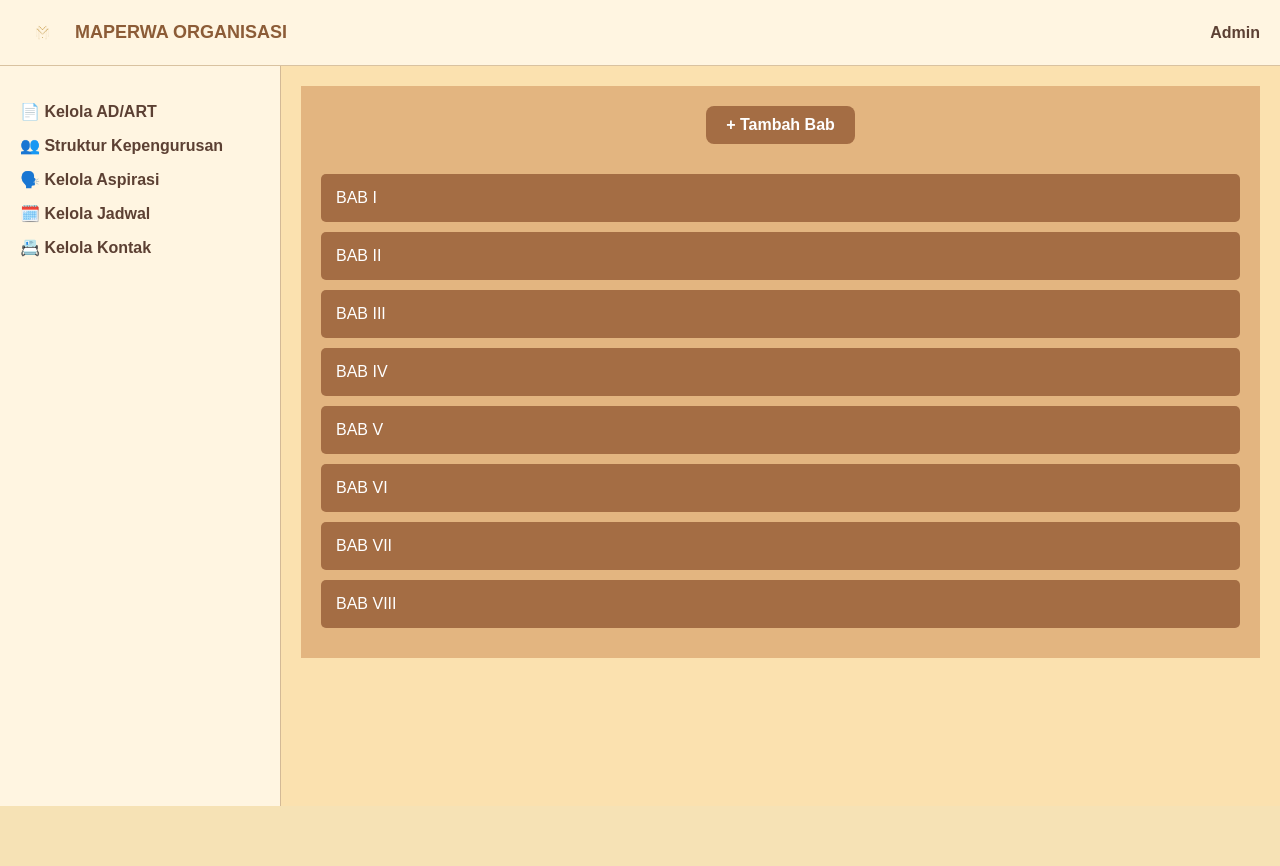
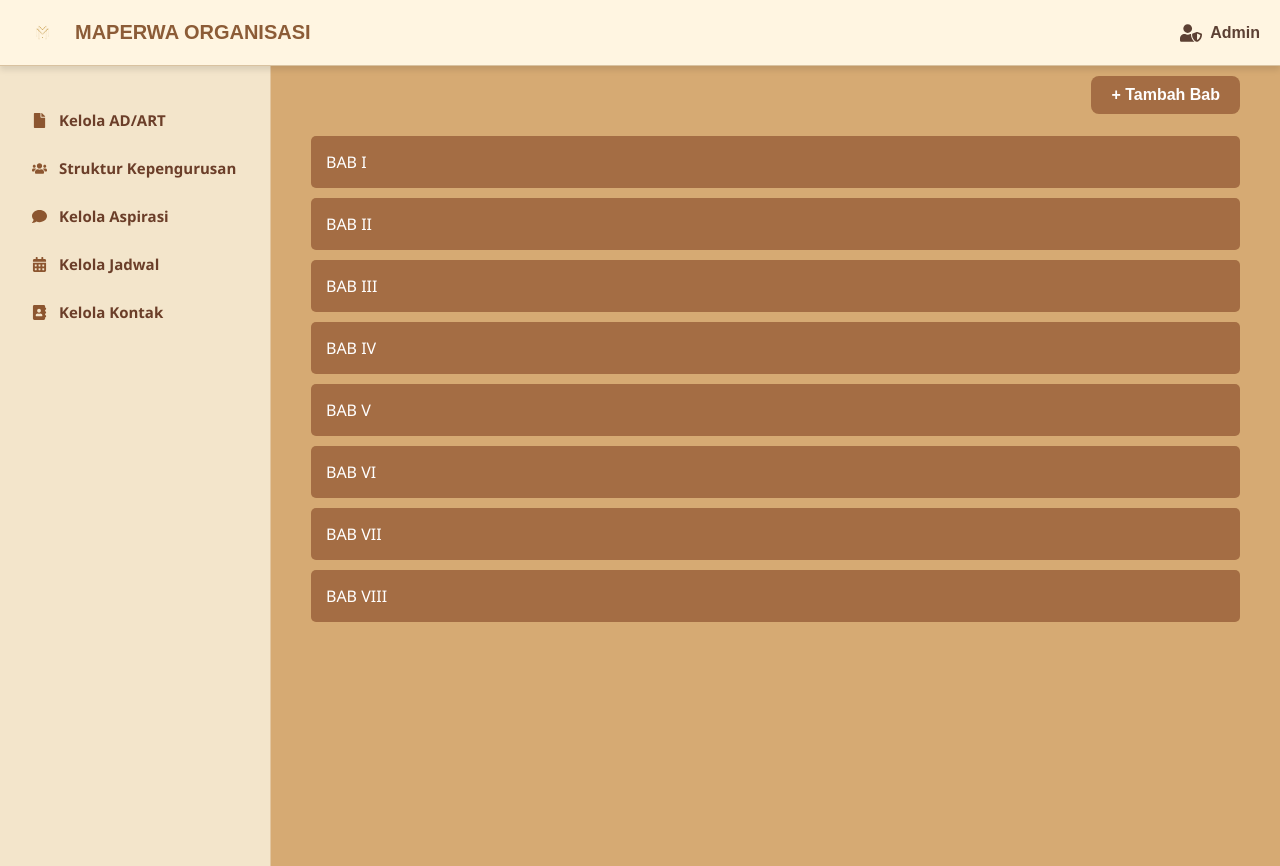
Before and after one commit to Melsss08/PROJECT-MAPERWA, a React (Create React App) app: page / in a window 1280 px wide. Before the commit the page ends 806 px from the top, so only its background shows below. Built offline with nearby package versions, Linux system fonts and the light colour scheme.

Commit message:
perbaiki tampilan

```diff
--- a/package.json
+++ b/package.json
@@ -14,6 +14,7 @@
     "mysql2": "^3.14.1",
     "react": "^19.1.0",
     "react-dom": "^19.1.0",
+    "react-icons": "^5.5.0",
     "react-router-dom": "^7.5.3",
     "react-scripts": "5.0.1",
     "sequelize": "^6.37.7",
--- a/src/components/headerAdmin.js
+++ b/src/components/headerAdmin.js
@@ -1,15 +1,17 @@
 import React from 'react';
 import '../css/headerAdmin.css'; // Jangan lupa buat file CSS-nya
+import { FaUserShield } from 'react-icons/fa'; // Menggunakan React Icons untuk ikon admin
 
 const HeaderAdmin = () => {
   return (
     <header className="admin-header">
-        <div className='container'>
+      <div className="container">
         <div className="left-section">
           <img src="/logo.png" alt="Logo Maperwa" className="logo" />
           <span className="org-name">MAPERWA ORGANISASI</span>
         </div>
         <div className="right-section">
+          <FaUserShield className="admin-icon" /> {/* Menambahkan ikon admin */}
           <span className="admin-label">Admin</span>
         </div>
       </div>
--- a/src/components/sidebarAdmin.js
+++ b/src/components/sidebarAdmin.js
@@ -1,21 +1,18 @@
 import React from 'react';
 import { Link } from 'react-router-dom';
-import '../css/sidebarAdmin.css'; // pastikan file ini ada
+import { FaFile, FaUsers, FaComment, FaCalendarAlt, FaAddressBook } from 'react-icons/fa'; // Import ikon yang digunakan
+import '../css/sidebarAdmin.css';
 
 const SidebarAdmin = ({ children }) => {
   return (
     <div className="admin-layout">
       <aside className="sidebar">
-        {/* <div className="logo">
-          <img src="/logo.png" alt="Logo" />
-          <h3>MAPERWA ORGANISASI</h3>
-        </div> */}
         <ul>
-          <li><Link to="/">📄 Kelola AD/ART</Link></li>
-          <li><Link to="/struktur">👥 Struktur Kepengurusan</Link></li>
-          <li><Link to="/aspirasi">🗣️ Kelola Aspirasi</Link></li>
-          <li><Link to="/jadwal">🗓️ Kelola Jadwal</Link></li>
-          <li><Link to="/kontak">📇 Kelola Kontak</Link></li>
+          <li><Link to="/"><FaFile className="sidebar-icon" /> Kelola AD/ART</Link></li>
+          <li><Link to="/struktur"><FaUsers className="sidebar-icon" /> Struktur Kepengurusan</Link></li>
+          <li><Link to="/aspirasi"><FaComment className="sidebar-icon" /> Kelola Aspirasi</Link></li>
+          <li><Link to="/jadwal"><FaCalendarAlt className="sidebar-icon" /> Kelola Jadwal</Link></li>
+          <li><Link to="/kontak"><FaAddressBook className="sidebar-icon" /> Kelola Kontak</Link></li>
         </ul>
       </aside>
       <main className="content">
--- a/src/css/adart.css
+++ b/src/css/adart.css
@@ -1,7 +1,4 @@
-.adart-page {
-    background-color: #e3b580;
-    padding: 20px;
-}
+
 
 .adart-header {
     display: block;
@@ -19,7 +16,10 @@
     cursor: pointer;
     width: fit-content;
     text-align: center;
+    float: right;
+    margin-top: -60px;/* Ini akan mengapungkan tombol ke kanan */
 }
+
 
 .bab-list {
     margin-top: 30px;
--- a/src/css/headerAdmin.css
+++ b/src/css/headerAdmin.css
@@ -5,6 +5,7 @@
   position: sticky;
   top: 0;
   z-index: 10;
+  box-shadow: 0 4px 6px rgba(0, 0, 0, 0.1); /* Menambahkan shadow agar header lebih menonjol */
 }
 
 .admin-header .container {
@@ -28,13 +29,27 @@
 }
 
 .org-name {
-    font-size: 18px;
+  font-size: 20px; /* Menyesuaikan ukuran font agar lebih jelas */
   font-weight: bold;
   color: #8c5c37;
 }
 
 .right-section {
+  display: flex;
+  align-items: center;
+  gap: 8px; /* Memberikan jarak antara ikon dan teks */
   font-size: 16px;
   font-weight: 600;
   color: #5c4033;
 }
+
+.admin-icon {
+  font-size: 22px; /* Ukuran ikon */
+  color: #5c4033;
+}
+
+.admin-label {
+  font-size: 16px;
+  font-weight: 600;
+  color: #5c4033;
+}
--- a/src/css/sidebarAdmin.css
+++ b/src/css/sidebarAdmin.css
@@ -1,49 +1,73 @@
-/* sidebar.css */
-
 .admin-layout {
   display: flex;
-    height: calc(100vh - 60px); /* kurangi tinggi header jika ada */
+  height: 100vh;
+  font-family: 'Segoe UI', sans-serif;
 }
 
 .sidebar {
-    width: 240px;
-    background-color: #fff5e1;
-    padding: 20px;
-    border-right: 1px solid #d3b996;
+  width: 270px;
+  background-color: #f3e5cb;
+  border-right: 1px solid #e2c6a0;
+  display: flex;
+  flex-direction: column;
+  padding-top: 30px;
+  box-shadow: 2px 0 8px rgba(0, 0, 0, 0.1); /* Menambahkan shadow pada sidebar */
 }
 
 .sidebar ul {
   list-style: none;
   padding: 0;
+  margin: 0;
 }
 
 .sidebar li {
-    margin-bottom: 15px;
+  margin: 0;
 }
 
 .sidebar a {
   text-decoration: none;
-    color: #5c4033;
+  color: #6b3e29;
   font-weight: 600;
   display: flex;
   align-items: center;
+  padding: 14px 32px;
+  font-size: 15px;
+  transition: all 0.3s ease;
+  gap: 12px;
+  border-radius: 4px; /* Tambahkan border-radius untuk sudut yang lebih halus */
 }
 
-  .sidebar a::before {
-    margin-right: 10px;
-    font-size: 18px;
+/* Mengubah warna ikon */
+.sidebar a svg {
+  color: #8C5630; /* Menambahkan warna untuk ikon */
 }
 
-  .sidebar a:hover {
-    color: #8c5c37;
-    background-color: #e6c8a3; /* Background berubah saat hover */
-    border-radius: 5px; /* Memberikan sudut melengkung pada hover */
-    padding-left: 10px; /* Memberikan jarak saat hover */
-    transition: all 0.3s ease-in-out; /* Efek transisi halus */
+.sidebar a:hover,
+.sidebar a.active {
+  background-color: #c8a986;
+  color: #3c2415;
+  transform: translateX(5px); /* Menambahkan efek geser saat hover */
 }
 
 .content {
   flex: 1;
-    background-color: #fbe1af;
-    padding: 20px;
+  background-color: #d6aa73;
+  padding: 40px;
+  overflow-y: auto; /* Memastikan konten dapat digulir */
 }
+
+@media (max-width: 768px) {
+  .admin-layout {
+    flex-direction: column; /* Membuat layout menjadi vertikal pada perangkat kecil */
+  }
+
+  .sidebar {
+    width: 100%; /* Sidebar mengambil penuh lebar layar pada perangkat kecil */
+    height: auto; /* Sidebar tidak terlalu tinggi */
+    padding: 20px; /* Mengurangi padding di perangkat kecil */
+  }
+
+  .content {
+    padding: 20px; /* Mengurangi padding di konten untuk perangkat kecil */
+  }
+}
```
Also changed, not shown: 1 other file (tests, documents, lock files or other folders). Lines whose indentation alone changed are shown as unchanged.
